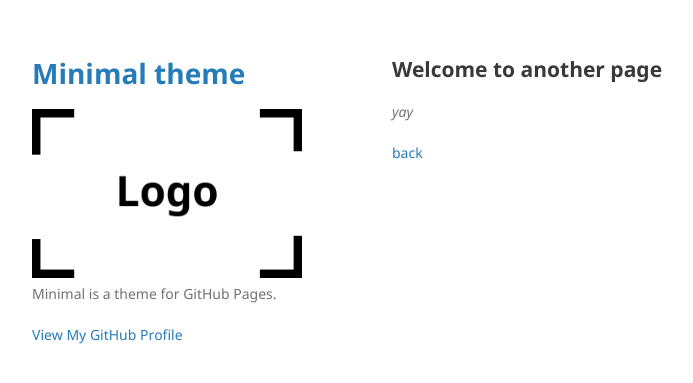
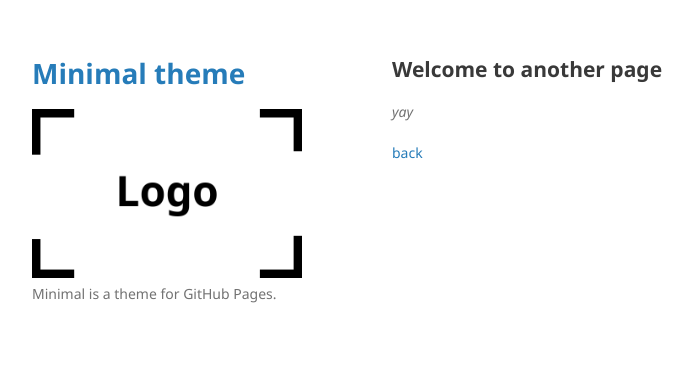
Before and after one commit to pengfei-xv/pengfei-xv.github.io, a Jekyll site: the page built from another-page.md, in a window 1280 px wide. Shown: the top 383 px of the page, without its empty margins (178-871 px from the left). Built offline with Jekyll 4.4.1, drawn with Linux system fonts in a browser that asks for light colours; our own code applies the rules of GitHub Pages for plain Markdown files.

Commit message:
Update default.html

```diff
--- a/_layouts/default.html
+++ b/_layouts/default.html
@@ -28,7 +28,7 @@
         {% endif %}
 
         {% if site.github.is_user_page %}
-        <p class="view"><a href="{{ site.github.owner_url }}">View My GitHub Profile</a></p>
+<!--         <p class="view"><a href="{{ site.github.owner_url }}">View My GitHub Profile</a></p> -->
         {% endif %}
 
         {% if site.show_downloads %}
```
